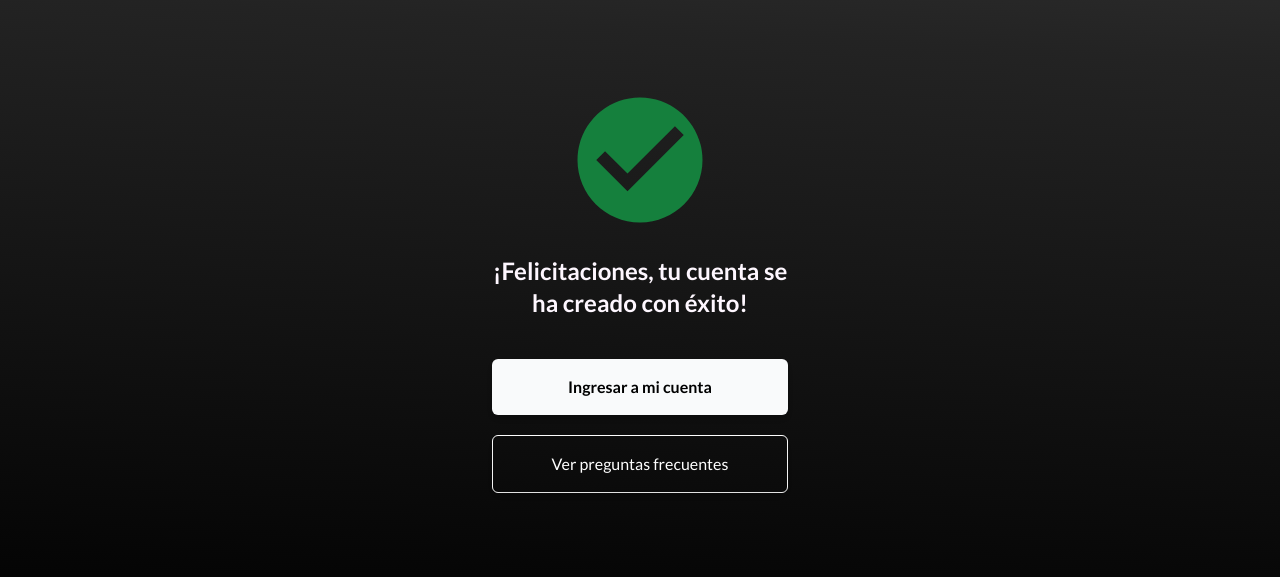
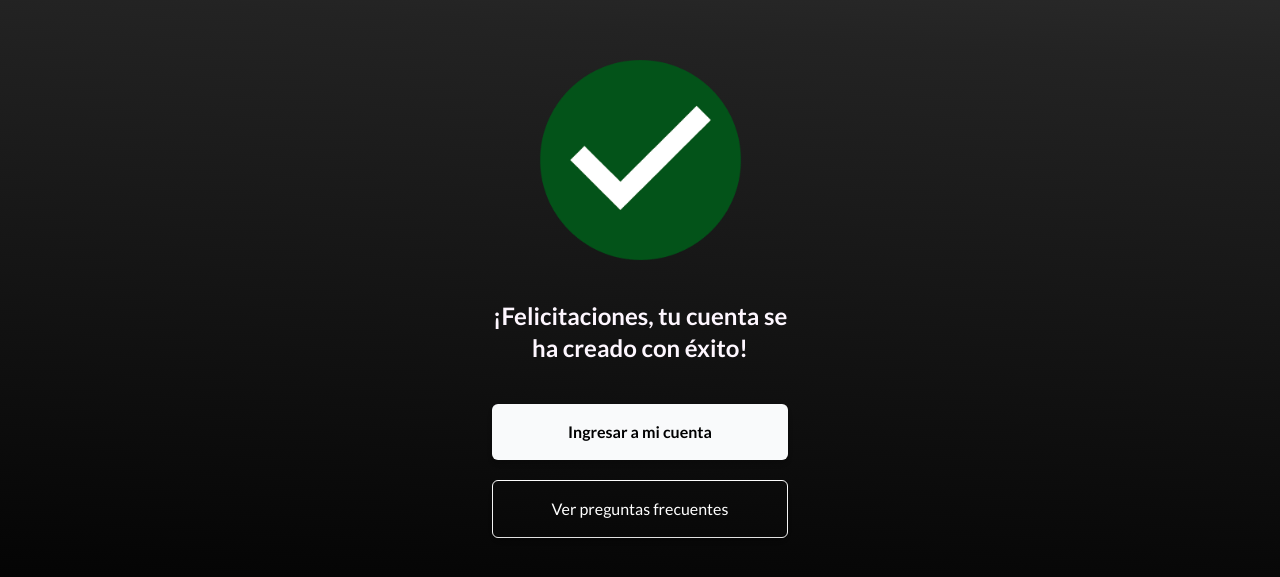
Before and after one commit to pguinazu/we-frontend, a Next.js app: page /auth/success-account in a window 1280 px wide. Shown: the part 111-688 px from the top of the page. Built offline with nearby package versions, Linux system fonts and the light colour scheme.

Commit message:
Adding Icon Success

```diff
--- a/src/app/auth/success-account/page.tsx
+++ b/src/app/auth/success-account/page.tsx
@@ -6,6 +6,7 @@ import CheckCircleIcon from '@mui/icons-material/CheckCircle';
 import BlackButton from '@/app/components/BlackButton';
 import Title from '@/app/components/Title';
 import { useRouter } from 'next/navigation';
+import Image from 'next/image';
 
 const SuccessAccountCreated = () => {
   const router = useRouter();
@@ -22,12 +23,7 @@ const SuccessAccountCreated = () => {
     <div className="relative w-full h-full flex flex-col items-center justify-center">
       <div className="flex flex-col items-center gap-5">
         <div className="flex justify-center items-center">
-          <CheckCircleIcon
-            className="text-green-700"
-            style={{
-              fontSize: '150px',
-            }}
-          />
+          <Image alt="Success Icon" width={241} height={201} src={'/icons/Success.png'}/>
         </div>
         <Title className="text-center text-white text-[20px] leading-[28px] w-[241px]" textAlign="center" text="¡Felicitaciones, tu cuenta se ha creado con éxito!" />
       </div>
```
